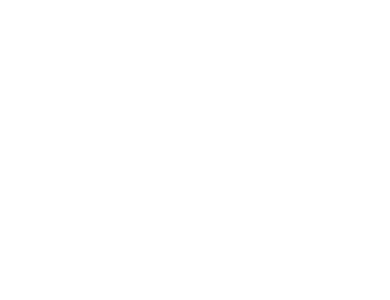
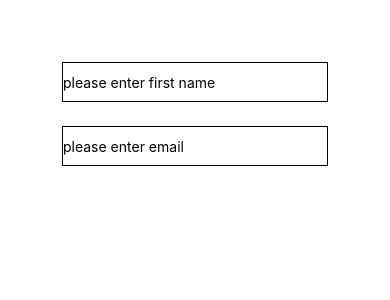
Before and after one commit to emad998/reatctNativeParowiz, a React Native app: screen / in a window 390 px wide. Shown: the top 300 px of the page. Built offline with nearby package versions, Linux system fonts and the light colour scheme.

Commit message:
finished text input

```diff
--- a/App.js
+++ b/App.js
@@ -12,12 +12,13 @@
 import UseStateHooks from './components/UseStateHooks';
 import EffectHooks from './components/EffectHooks'
 import ReactImage from './components/ReactImage';
+import ReactInput from './components/ReactInput'
 
 export default function App() {
   return (
 
       <View>
-        <ReactImage />
+        <ReactInput />
       </View>
 
   );
--- /dev/null
+++ b/components/ReactInput.js
@@ -0,0 +1,47 @@
+import React, {useState} from 'react'
+import { Text, View, TextInput, StyleSheet } from 'react-native'
+
+function ReactInput() {
+    const [name, setName] = useState('')
+    const [email, setEmail] = useState('')
+
+
+    return (
+        <View style={{flex: 1, padding: 50}}>
+            <TextInput
+        style={styles.input}
+        placeholder= 'please enter first name'
+        value={name}
+        onChangeText = {(text) => setName(text)}
+
+      />
+
+
+         <TextInput
+        style={styles.input}
+        placeholder= 'please enter email'
+        value={email}
+        onChangeText = {(text) => setEmail(text)}
+
+      />
+
+      <Text style={{padding: 30, fontSize: 20, color: 'red'}}>{name}</Text>
+      <Text>{email}</Text>
+
+        </View>
+
+
+    )
+}
+
+
+const styles = StyleSheet.create({
+    input: {
+      height: 40,
+      margin: 12,
+      borderWidth: 1,
+    },
+  });
+
+
+export default ReactInput
```
